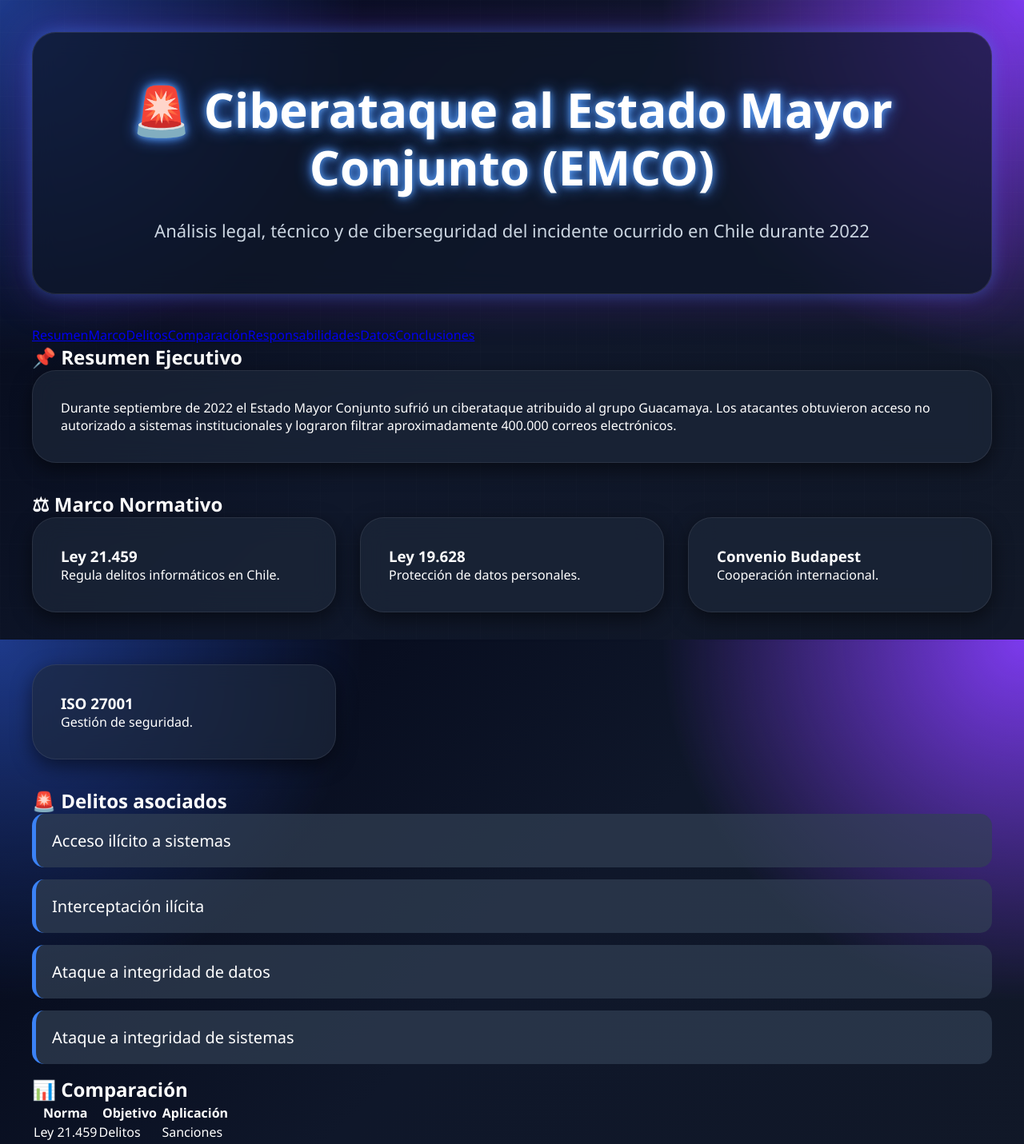
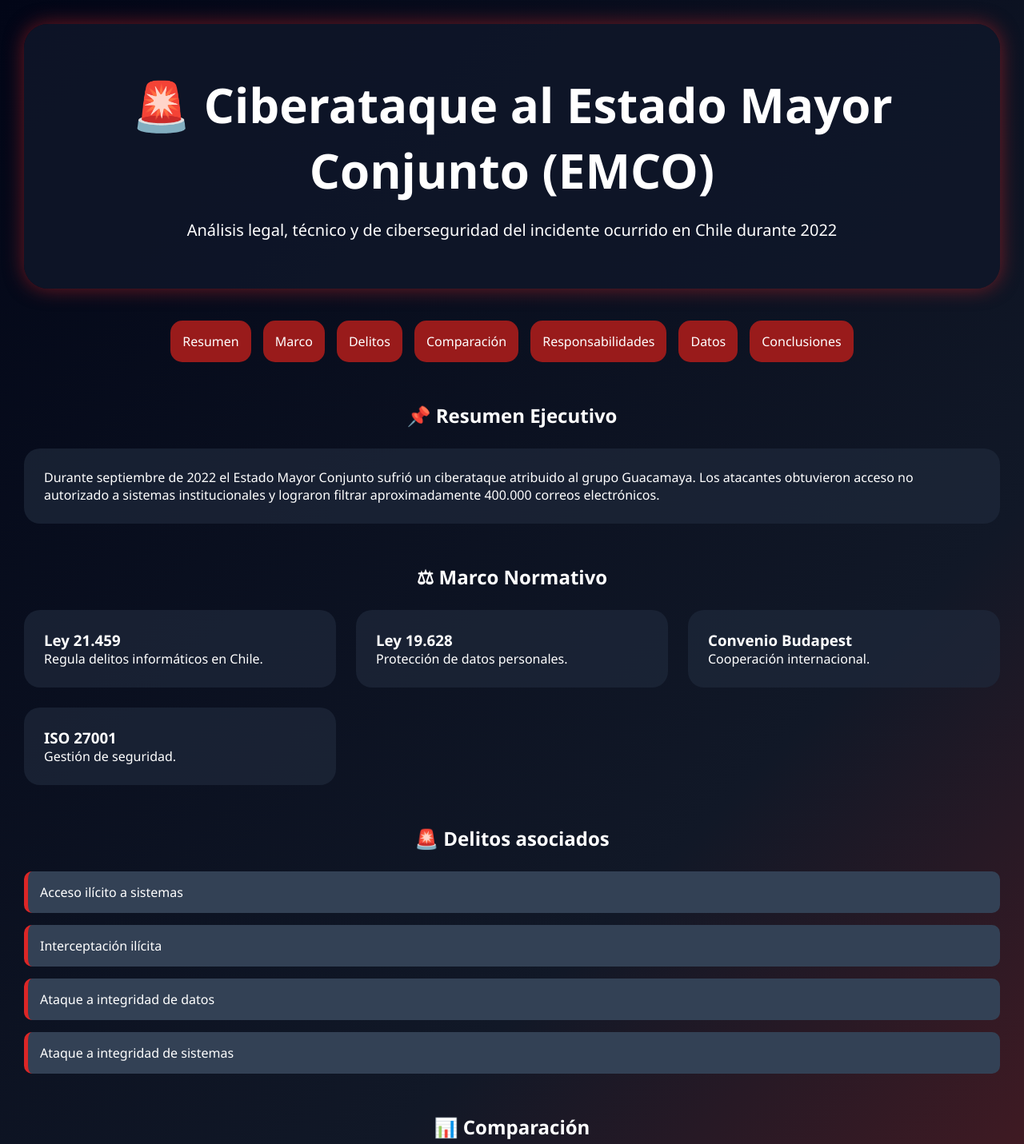
Before and after one commit to julioanabalonsaavedra-droid/informe_anajul, a React (Vite) app: page / in a window 1280 px wide. Shown: the top 1431 px of the page at 80% size. Built offline with nearby package versions, Linux system fonts and the light colour scheme.

Commit message:
Implementa un cambio al css, masdecorativo

```diff
--- a/src/App.css
+++ b/src/App.css
@@ -4,310 +4,173 @@ padding:0;
 box-sizing:border-box;
 }
 
+html{
+scroll-behavior:smooth;
+}
+
 body{
 font-family:'Segoe UI',sans-serif;
+background:linear-gradient(
+135deg,
+#020617,
+#111827,
+#7f1d1d
+);
+
 color:white;
-min-height:100vh;
-background:
-radial-gradient(circle at top left,#1e3a8a 0%,transparent 30%),
-radial-gradient(circle at top right,#7c3aed 0%,transparent 30%),
-linear-gradient(135deg,#020617,#0f172a,#111827);
-background-attachment:fixed;
 overflow-x:hidden;
 }
 
-
-/* Fondo tipo ciber */
-
-body::before{
-content:"";
-position:fixed;
-top:0;
-left:0;
+.app{
 width:100%;
-height:100%;
-
-background-image:
-linear-gradient(rgba(255,255,255,.03) 1px, transparent 1px),
-linear-gradient(90deg,rgba(255,255,255,.03) 1px, transparent 1px);
-
-background-size:40px 40px;
-
-pointer-events:none;
-
-opacity:.4;
-z-index:-1;
+min-height:100vh;
 }
 
 .container{
-max-width:1500px;
+max-width:1400px;
 margin:auto;
-padding:40px;
+padding:30px;
 }
 
-
-
-/* Encabezado */
-
 .hero{
-
 padding:60px;
-
+text-align:center;
+margin-bottom:40px;
 border-radius:30px;
 
-margin-bottom:40px;
-
-text-align:center;
-
-background:rgba(15,23,42,.7);
-
-backdrop-filter:blur(15px);
-
-border:1px solid rgba(255,255,255,.1);
+background:rgba(15,23,42,.8);
 
 box-shadow:
-0 0 20px rgba(59,130,246,.4),
-0 0 60px rgba(147,51,234,.3);
-
-animation:fade 1s ease;
+0 0 25px rgba(220,38,38,.5);
 }
 
-
 .hero h1{
-
 font-size:60px;
-
-margin-bottom:25px;
-
-line-height:1.2;
-
-text-shadow:
-0px 0px 10px #60a5fa,
-0px 0px 20px #3b82f6;
+margin-bottom:20px;
 }
 
 .hero p{
-
-font-size:22px;
-
-color:#cbd5e1;
-
-line-height:1.7;
+font-size:20px;
 }
 
+.nav{
+display:flex;
+justify-content:center;
+gap:15px;
+flex-wrap:wrap;
+margin-bottom:50px;
+}
 
+.nav a{
 
-/* Secciones */
+padding:15px;
 
-.card{
+border-radius:15px;
 
-padding:35px;
+background:#991b1b;
 
-margin-bottom:35px;
+color:white;
 
-border-radius:30px;
-
-background:rgba(30,41,59,.65);
-
-backdrop-filter:blur(15px);
-
-border:1px solid rgba(255,255,255,.08);
-
-box-shadow:
-0 8px 25px rgba(0,0,0,.5);
+text-decoration:none;
 
 transition:.4s;
 }
 
+.nav a:hover{
+
+transform:translateY(-5px);
+
+background:#dc2626;
+}
+
+.section{
+margin-bottom:50px;
+}
+
+.section h2{
+margin-bottom:25px;
+text-align:center;
+}
+
+.grid{
+display:grid;
+grid-template-columns:
+repeat(auto-fit,minmax(300px,1fr));
+
+gap:25px;
+}
+
+.card{
+
+padding:25px;
+
+background:rgba(30,41,59,.7);
+
+border-radius:20px;
+
+transition:.4s;
+}
 
 .card:hover{
 
 transform:translateY(-5px);
 
 box-shadow:
-0 0 30px rgba(59,130,246,.3);
+0 0 20px rgba(220,38,38,.5);
 }
 
-
-.card h2{
-
-text-align:center;
-
-margin-bottom:35px;
-
-font-size:38px;
-
-color:#93c5fd;
-
-text-shadow:0px 0px 10px rgba(59,130,246,.8);
-}
-
-
-
-/* Grid */
-
-.grid{
-
-display:grid;
-
-grid-template-columns:repeat(auto-fit,minmax(300px,1fr));
-
-gap:30px;
-}
-
-
-
-/* Tarjetas */
-
-.miniCard{
-
-padding:25px;
-
-border-radius:25px;
-
-background:rgba(51,65,85,.7);
-
-border:1px solid rgba(255,255,255,.08);
-
-transition:.4s;
-
-line-height:1.8;
-
-text-align:center;
-
-position:relative;
-
-overflow:hidden;
-}
-
-.miniCard::before{
-
-content:"";
-
-position:absolute;
-
-top:0;
-
-left:-100%;
-
-width:100%;
-
-height:100%;
-
-background:linear-gradient(
-90deg,
-transparent,
-rgba(255,255,255,.1),
-transparent
-);
-
-transition:.8s;
-}
-
-.miniCard:hover::before{
-
-left:100%;
-}
-
-.miniCard:hover{
-
-transform:translateY(-10px) scale(1.03);
-
-background:#475569;
-
-box-shadow:
-0 0 20px rgba(96,165,250,.5);
-}
-
-.miniCard h3{
-
-margin-bottom:20px;
-
-font-size:28px;
-
-color:#60a5fa;
-}
-
-.miniCard p{
-
-font-size:18px;
-
-color:#e2e8f0;
-}
-
-
-
-/* Lista recomendaciones */
-
 ul{
-
 list-style:none;
 }
 
 ul li{
 
-padding:20px;
-
 margin-bottom:15px;
 
-background:rgba(51,65,85,.7);
+padding:15px;
 
-border-radius:15px;
+background:#334155;
 
-font-size:20px;
+border-left:5px solid #dc2626;
 
-transition:.4s;
-
-border-left:5px solid #3b82f6;
+border-radius:10px;
 }
 
-ul li:hover{
+table{
+width:100%;
+overflow:auto;
+}
 
-transform:translateX(10px);
+th,td{
 
-background:#475569;
+padding:15px;
 
-box-shadow:
-0 0 15px rgba(59,130,246,.5);
+text-align:center;
+}
+
+th{
+background:#991b1b;
+}
+
+td{
+background:#334155;
 }
 
 
-
-/* Animación */
-
-@keyframes fade{
-
-from{
-
-opacity:0;
-transform:translateY(20px);
-
-}
-
-to{
-
-opacity:1;
-transform:translateY(0px);
-
-}
-}
-
-
-
-/* Responsive */
+/* RESPONSIVE */
 
 @media(max-width:768px){
 
 .hero h1{
-
-font-size:40px;
-
+font-size:35px;
 }
 
-.card h2{
+.grid{
+grid-template-columns:1fr;
+}
 
-font-size:28px;
-
+.nav{
+flex-direction:column;
 }
 
 }
```
